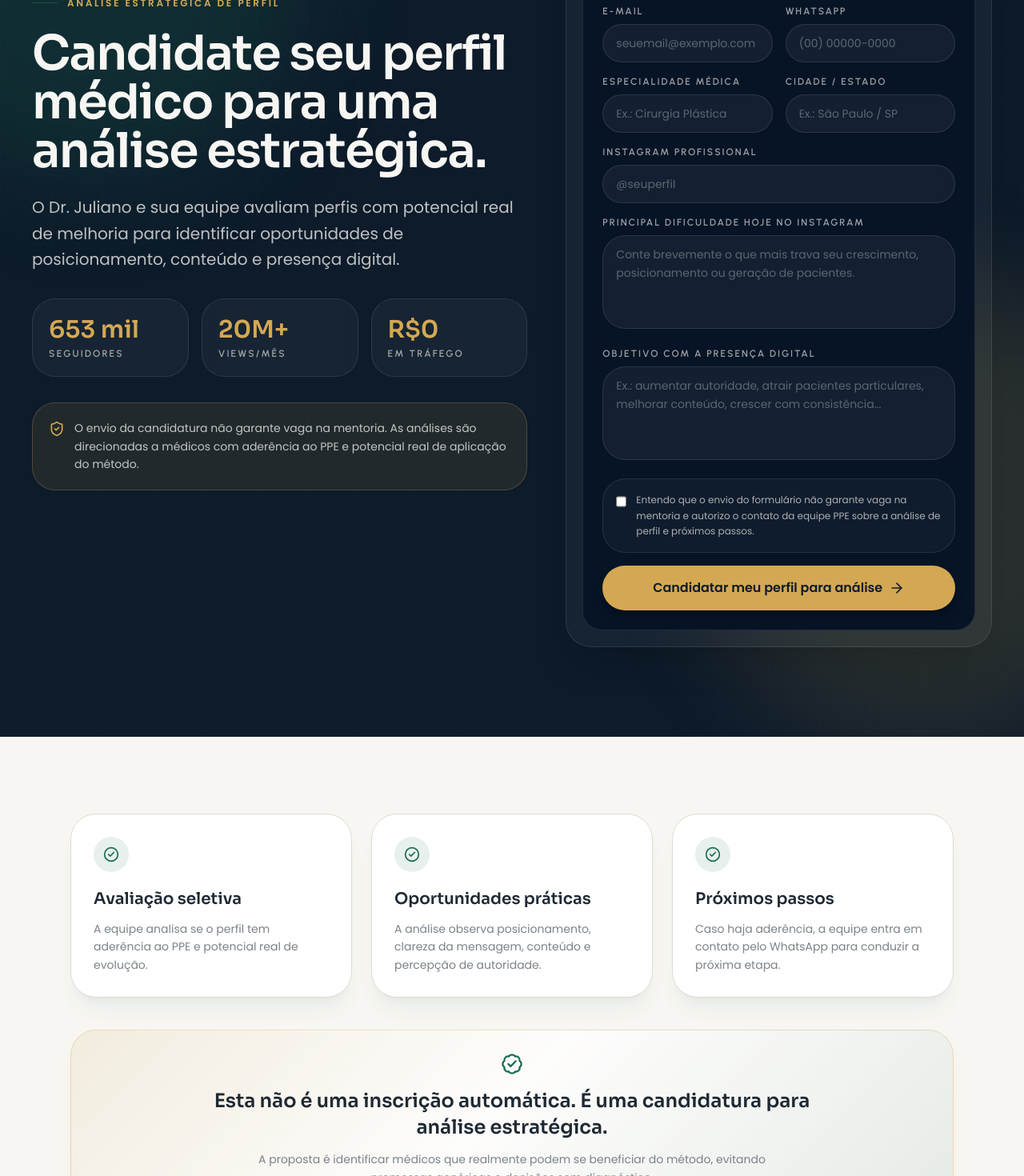
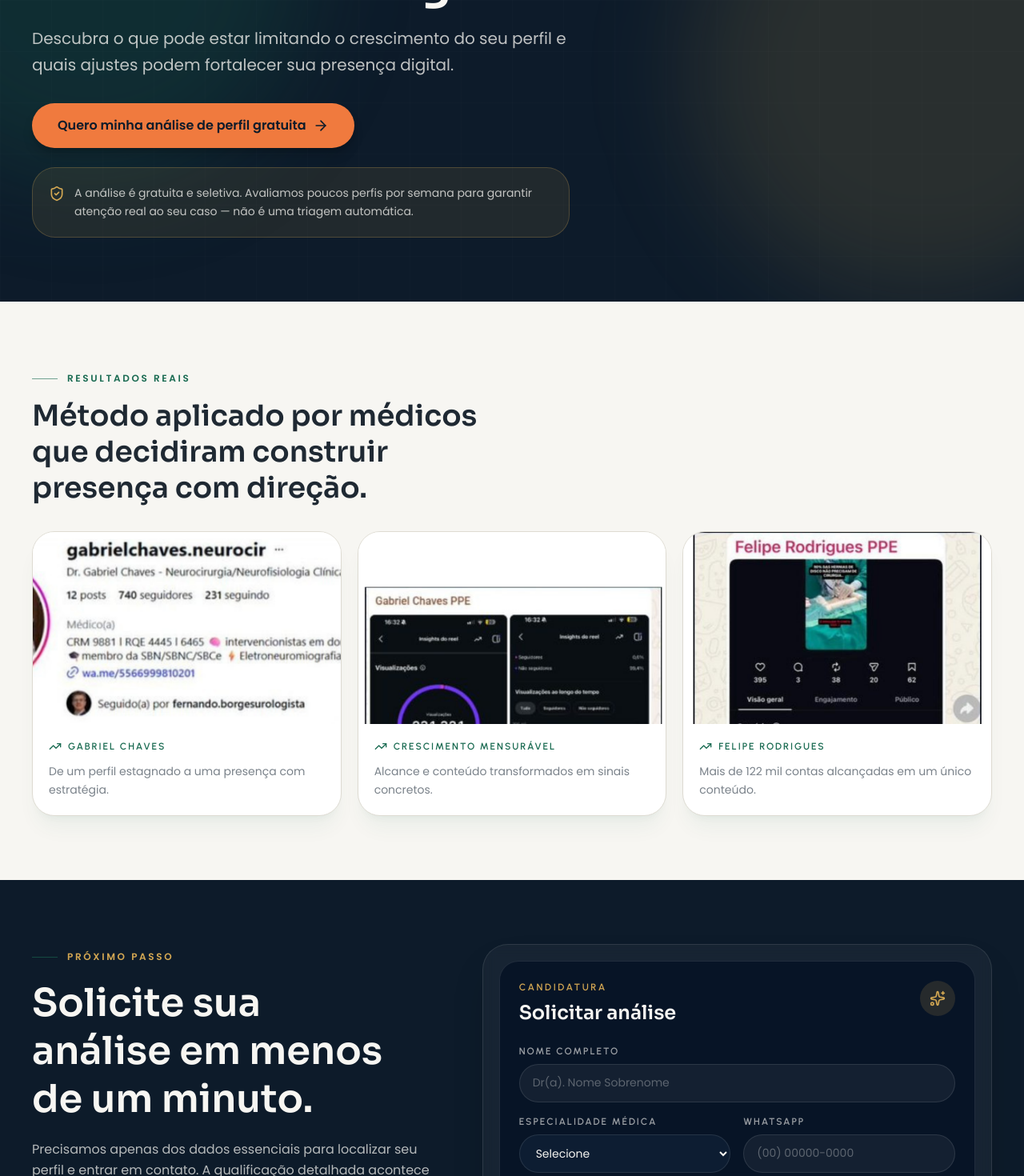
Before and after one commit to contatoagenciawin-ichthus/ppe-site, a Next.js app: page /analise-de-perfil in a window 1280 px wide. Shown: the part 320-1790 px from the top of the page at 80% size. Built offline with nearby package versions, Linux system fonts and the light colour scheme.

Commit message:
Revisa landing de análise de perfil (#1)
* revisa landing de análise de perfil

* noop

* remove arquivo técnico acidental

* Adiciona teste A/B de cores nos CTAs

```diff
--- a/app/analise-de-perfil/page.tsx
+++ b/app/analise-de-perfil/page.tsx
@@ -1,6 +1,6 @@
 'use client'
 
-import { useState } from 'react'
+import { useEffect, useState } from 'react'
 import { useRouter } from 'next/navigation'
 import {
   ArrowRight,
@@ -9,32 +9,76 @@ import {
   Loader2,
   ShieldCheck,
   Sparkles,
+  TrendingUp,
 } from 'lucide-react'
+import Image from 'next/image'
 import { Eyebrow } from '@/components/ppe/eyebrow'
 import { Reveal } from '@/components/ppe/reveal'
 
 type FormState = {
   name: string
-  email: string
   whatsapp: string
   specialty: string
-  location: string
   instagram: string
-  difficulty: string
-  goal: string
   consent: boolean
 }
 
 const initialState: FormState = {
   name: '',
-  email: '',
   whatsapp: '',
   specialty: '',
-  location: '',
   instagram: '',
-  difficulty: '',
-  goal: '',
   consent: false,
+}
+
+const specialties = [
+  'Anestesiologia',
+  'Cardiologia',
+  'Cirurgia Geral',
+  'Cirurgia Plástica',
+  'Clínica Médica',
+  'Dermatologia',
+  'Endocrinologia',
+  'Gastroenterologia',
+  'Geriatria',
+  'Ginecologia e Obstetrícia',
+  'Medicina de Família e Comunidade',
+  'Neurologia',
+  'Oftalmologia',
+  'Oncologia',
+  'Ortopedia e Traumatologia',
+  'Otorrinolaringologia',
+  'Pediatria',
+  'Psiquiatria',
+  'Radiologia',
+  'Reumatologia',
+  'Urologia',
+  'Outra especialidade',
+]
+
+type CtaVariant = 'A' | 'B'
+
+const ctaExperiment = {
+  A: {
+    name: 'gold',
+    className: 'bg-gold text-accent-foreground hover:bg-gold/90',
+  },
+  B: {
+    name: 'coral',
+    className: 'bg-[#F07A3E] text-[#0D1B2A] hover:bg-[#E96C2E]',
+  },
+} as const
+
+function trackClarity(eventName: string) {
+  if (typeof window === 'undefined') return
+
+  const clarity = (
+    window as Window & {
+      clarity?: (...args: string[]) => void
+    }
+  ).clarity
+
+  clarity?.('event', eventName)
 }
 
 export default function AnaliseDePerfilPage() {
@@ -42,6 +86,37 @@ export default function AnaliseDePerfilPage() {
   const [form, setForm] = useState<FormState>(initialState)
   const [isSubmitting, setIsSubmitting] = useState(false)
   const [error, setError] = useState('')
+  const [ctaVariant, setCtaVariant] = useState<CtaVariant>('A')
+  const variant = ctaExperiment[ctaVariant]
+
+  useEffect(() => {
+    const storageKey = 'ppe-cta-color-variant'
+    const storedVariant = window.localStorage.getItem(storageKey)
+    const selectedVariant: CtaVariant =
+      storedVariant === 'A' || storedVariant === 'B'
+        ? storedVariant
+        : Math.random() < 0.5
+          ? 'A'
+          : 'B'
+
+    window.localStorage.setItem(storageKey, selectedVariant)
+    setCtaVariant(selectedVariant)
+
+    const clarity = (
+      window as Window & {
+        clarity?: (...args: string[]) => void
+      }
+    ).clarity
+
+    clarity?.(
+      'set',
+      'cta_color_variant',
+      `${selectedVariant}_${ctaExperiment[selectedVariant].name}`
+    )
+    trackClarity(
+      `cta_color_experiment_view_${selectedVariant}_${ctaExperiment[selectedVariant].name}`
+    )
+  }, [])
 
   function updateField<K extends keyof FormState>(key: K, value: FormState[K]) {
     setForm((current) => ({ ...current, [key]: value }))
@@ -61,6 +136,7 @@ export default function AnaliseDePerfilPage() {
         body: JSON.stringify({
           ...form,
           source: 'analise-de-perfil',
+          experimentVariant: `${ctaVariant}_${variant.name}`,
         }),
       })
 
@@ -70,6 +146,7 @@ export default function AnaliseDePerfilPage() {
         throw new Error(data?.message || 'Não foi possível enviar sua candidatura.')
       }
 
+      trackClarity(`lead_submitted_${ctaVariant}_${variant.name}`)
       router.push('/obrigado')
     } catch (err) {
       setError(
@@ -84,7 +161,7 @@ export default function AnaliseDePerfilPage() {
 
   return (
     <main className="min-h-screen bg-background text-foreground">
-      <section className="relative overflow-hidden bg-deep py-24 text-deep-foreground md:py-28">
+      <section className="relative overflow-hidden bg-deep pb-16 pt-16 text-deep-foreground md:pb-20 md:pt-24">
         <div
           aria-hidden="true"
           className="pointer-events-none absolute -left-40 top-0 h-[34rem] w-[34rem] rounded-full bg-primary/24 blur-3xl"
@@ -105,63 +182,134 @@ export default function AnaliseDePerfilPage() {
           }}
         />
 
-        <div className="relative mx-auto grid max-w-7xl gap-12 px-6 md:grid-cols-[1fr_0.86fr] md:items-center md:px-10">
-          <div>
+        <div className="relative mx-auto max-w-7xl px-6 md:px-10">
+          <div className="max-w-4xl">
             <Reveal>
-              <Eyebrow className="text-gold">Análise estratégica de perfil</Eyebrow>
+              <Eyebrow className="text-gold">Análise gratuita de perfil médico</Eyebrow>
             </Reveal>
 
             <Reveal delay={80}>
               <h1 className="mt-6 max-w-4xl text-balance font-heading text-4xl font-semibold leading-[1.02] tracking-tight md:text-6xl">
-                Candidate seu perfil médico para uma análise estratégica.
+                Sua experiência médica pode gerar mais autoridade e demanda no
+                digital.
               </h1>
             </Reveal>
 
             <Reveal delay={140}>
               <p className="mt-6 max-w-2xl text-pretty text-lg leading-relaxed text-deep-foreground/76 md:text-xl">
-                O Dr. Juliano e sua equipe avaliam perfis com potencial real de
-                melhoria para identificar oportunidades de posicionamento,
-                conteúdo e presença digital.
+                Descubra o que pode estar limitando o crescimento do seu perfil
+                e quais ajustes podem fortalecer sua presença digital.
               </p>
             </Reveal>
 
             <Reveal delay={200}>
-              <div className="mt-8 grid max-w-2xl gap-4 sm:grid-cols-3">
-                {[
-                  ['653 mil', 'seguidores'],
-                  ['20M+', 'views/mês'],
-                  ['R$0', 'em tráfego'],
-                ].map(([value, label]) => (
-                  <div
-                    key={value}
-                    className="rounded-2xl border border-white/10 bg-white/[0.045] p-5 backdrop-blur-sm"
-                  >
-                    <p className="font-heading text-3xl font-semibold text-gold">
-                      {value}
-                    </p>
-                    <p className="mt-1 font-label text-xs font-semibold uppercase tracking-[0.18em] text-deep-foreground/62">
-                      {label}
-                    </p>
-                  </div>
-                ))}
-              </div>
+              <a
+                href="#formulario"
+                data-cta-variant={`${ctaVariant}_${variant.name}`}
+                onClick={() =>
+                  trackClarity(`cta_click_hero_${ctaVariant}_${variant.name}`)
+                }
+                className={`group mt-8 inline-flex h-14 items-center justify-center gap-2 rounded-full px-8 text-base font-semibold shadow-lg shadow-black/20 transition-all hover:-translate-y-0.5 ${variant.className}`}
+              >
+                Quero minha análise de perfil gratuita
+                <ArrowRight className="h-5 w-5 transition-transform group-hover:translate-x-1" />
+              </a>
             </Reveal>
 
             <Reveal delay={260}>
-              <div className="mt-8 max-w-2xl rounded-2xl border border-gold/25 bg-gold/10 p-5">
+              <div className="mt-6 max-w-2xl rounded-2xl border border-gold/25 bg-gold/10 p-5">
                 <div className="flex gap-3">
                   <ShieldCheck className="mt-0.5 h-5 w-5 shrink-0 text-gold" />
                   <p className="text-sm leading-relaxed text-deep-foreground/76">
-                    O envio da candidatura não garante vaga na mentoria. As
-                    análises são direcionadas a médicos com aderência ao PPE e
-                    potencial real de aplicação do método.
+                    A análise é gratuita e seletiva. Avaliamos poucos perfis por
+                    semana para garantir atenção real ao seu caso — não é uma
+                    triagem automática.
                   </p>
                 </div>
               </div>
             </Reveal>
           </div>
+        </div>
+      </section>
 
-          <Reveal delay={180}>
+      <section className="bg-background py-16 md:py-20">
+        <div className="mx-auto max-w-7xl px-6 md:px-10">
+          <Reveal>
+            <div className="mb-8 max-w-3xl">
+              <Eyebrow>Resultados reais</Eyebrow>
+              <h2 className="mt-4 text-balance font-heading text-3xl font-semibold leading-tight text-foreground md:text-4xl">
+                Método aplicado por médicos que decidiram construir presença com
+                direção.
+              </h2>
+            </div>
+          </Reveal>
+
+          <div className="grid gap-5 md:grid-cols-3">
+            {[
+              {
+                image: '/social-gabriel-antes.png',
+                name: 'Gabriel Chaves',
+                result: 'De um perfil estagnado a uma presença com estratégia.',
+              },
+              {
+                image: '/social-gabriel-insights.png',
+                name: 'Crescimento mensurável',
+                result: 'Alcance e conteúdo transformados em sinais concretos.',
+              },
+              {
+                image: '/social-felipe-print.png',
+                name: 'Felipe Rodrigues',
+                result: 'Mais de 122 mil contas alcançadas em um único conteúdo.',
+              },
+            ].map((proof, index) => (
+              <Reveal
+                key={proof.name}
+                delay={index * 80}
+                className="overflow-hidden rounded-[1.75rem] border border-border bg-card shadow-xl shadow-primary/5"
+              >
+                <div className="relative aspect-[16/10] overflow-hidden bg-muted">
+                  <Image
+                    src={proof.image}
+                    alt=""
+                    fill
+                    sizes="(min-width: 768px) 33vw, 100vw"
+                    className="object-cover object-top"
+                  />
+                </div>
+                <div className="p-5">
+                  <div className="flex items-center gap-2 text-primary">
+                    <TrendingUp className="h-4 w-4" />
+                    <p className="font-label text-xs font-semibold uppercase tracking-[0.16em]">
+                      {proof.name}
+                    </p>
+                  </div>
+                  <p className="mt-3 text-sm leading-relaxed text-muted-foreground">
+                    {proof.result}
+                  </p>
+                </div>
+              </Reveal>
+            ))}
+          </div>
+        </div>
+      </section>
+
+      <section id="formulario" className="bg-deep py-16 text-deep-foreground md:py-20">
+        <div className="mx-auto grid max-w-7xl gap-10 px-6 md:grid-cols-[0.82fr_1fr] md:items-start md:px-10">
+          <Reveal>
+            <div className="md:sticky md:top-10">
+              <Eyebrow className="text-gold">Próximo passo</Eyebrow>
+              <h2 className="mt-5 text-balance font-heading text-3xl font-semibold leading-tight md:text-5xl">
+                Solicite sua análise em menos de um minuto.
+              </h2>
+              <p className="mt-5 max-w-xl text-base leading-relaxed text-deep-foreground/72">
+                Precisamos apenas dos dados essenciais para localizar seu perfil
+                e entrar em contato. A qualificação detalhada acontece depois,
+                pelo WhatsApp.
+              </p>
+            </div>
+          </Reveal>
+
+          <Reveal delay={100}>
             <div className="rounded-[2rem] border border-white/10 bg-white/[0.045] p-5 shadow-2xl shadow-black/20 backdrop-blur-sm">
               <div className="rounded-[1.5rem] border border-white/10 bg-[#071426] p-6">
                 <div className="mb-6 flex items-start justify-between gap-4">
@@ -189,38 +337,20 @@ export default function AnaliseDePerfilPage() {
                   />
 
                   <div className="grid gap-4 sm:grid-cols-2">
-                    <Input
-                      label="E-mail"
-                      type="email"
-                      value={form.email}
-                      onChange={(value) => updateField('email', value)}
-                      placeholder="seuemail@exemplo.com"
+                    <Select
+                      label="Especialidade médica"
+                      value={form.specialty}
+                      onChange={(value) => updateField('specialty', value)}
+                      options={specialties}
                       required
                     />
 
                     <Input
                       label="WhatsApp"
+                      type="tel"
                       value={form.whatsapp}
                       onChange={(value) => updateField('whatsapp', value)}
                       placeholder="(00) 00000-0000"
-                      required
-                    />
-                  </div>
-
-                  <div className="grid gap-4 sm:grid-cols-2">
-                    <Input
-                      label="Especialidade médica"
-                      value={form.specialty}
-                      onChange={(value) => updateField('specialty', value)}
-                      placeholder="Ex.: Cirurgia Plástica"
-                      required
-                    />
-
-                    <Input
-                      label="Cidade / Estado"
-                      value={form.location}
-                      onChange={(value) => updateField('location', value)}
-                      placeholder="Ex.: São Paulo / SP"
                       required
                     />
                   </div>
@@ -230,22 +360,6 @@ export default function AnaliseDePerfilPage() {
                     value={form.instagram}
                     onChange={(value) => updateField('instagram', value)}
                     placeholder="@seuperfil"
-                    required
-                  />
-
-                  <Textarea
-                    label="Principal dificuldade hoje no Instagram"
-                    value={form.difficulty}
-                    onChange={(value) => updateField('difficulty', value)}
-                    placeholder="Conte brevemente o que mais trava seu crescimento, posicionamento ou geração de pacientes."
-                    required
-                  />
-
-                  <Textarea
-                    label="Objetivo com a presença digital"
-                    value={form.goal}
-                    onChange={(value) => updateField('goal', value)}
-                    placeholder="Ex.: aumentar autoridade, atrair pacientes particulares, melhorar conteúdo, crescer com consistência..."
                     required
                   />
 
@@ -276,7 +390,11 @@ export default function AnaliseDePerfilPage() {
                   <button
                     type="submit"
                     disabled={isSubmitting}
-                    className="group inline-flex h-14 w-full items-center justify-center gap-2 rounded-full bg-gold px-8 text-base font-semibold text-accent-foreground shadow-lg shadow-black/20 transition-all hover:-translate-y-0.5 hover:bg-gold/90 disabled:cursor-not-allowed disabled:opacity-70"
+                    data-cta-variant={`${ctaVariant}_${variant.name}`}
+                    onClick={() =>
+                      trackClarity(`cta_click_form_${ctaVariant}_${variant.name}`)
+                    }
+                    className={`group inline-flex h-14 w-full items-center justify-center gap-2 rounded-full px-8 text-base font-semibold shadow-lg shadow-black/20 transition-all hover:-translate-y-0.5 disabled:cursor-not-allowed disabled:opacity-70 ${variant.className}`}
                   >
                     {isSubmitting ? (
                       <>
@@ -285,7 +403,7 @@ export default function AnaliseDePerfilPage() {
                       </>
                     ) : (
                       <>
-                        Candidatar meu perfil para análise
+                        Quero minha análise de perfil gratuita
                         <ArrowRight className="h-5 w-5 transition-transform group-hover:translate-x-1" />
                       </>
                     )}
@@ -297,7 +415,7 @@ export default function AnaliseDePerfilPage() {
         </div>
       </section>
 
-      <section className="bg-background py-20 md:py-24">
+      <section className="bg-background py-16 md:py-20">
         <div className="mx-auto max-w-6xl px-6">
           <div className="grid gap-6 md:grid-cols-3">
             {[
@@ -389,17 +507,17 @@ function Input({
   )
 }
 
-function Textarea({
+function Select({
   label,
   value,
   onChange,
-  placeholder,
+  options,
   required,
 }: {
   label: string
   value: string
   onChange: (value: string) => void
-  placeholder?: string
+  options: string[]
   required?: boolean
 }) {
   return (
@@ -408,14 +526,21 @@ function Textarea({
         {label}
       </span>
 
-      <textarea
+      <select
         value={value}
         required={required}
         onChange={(event) => onChange(event.target.value)}
-        placeholder={placeholder}
-        rows={4}
-        className="w-full resize-none rounded-2xl border border-white/10 bg-white/[0.055] px-4 py-3 text-sm leading-relaxed text-deep-foreground outline-none transition placeholder:text-deep-foreground/32 focus:border-gold/50 focus:bg-white/[0.075]"
-      />
+        className="h-12 w-full rounded-2xl border border-white/10 bg-[#0d1d32] px-4 text-sm text-deep-foreground outline-none transition focus:border-gold/50"
+      >
+        <option value="" disabled>
+          Selecione
+        </option>
+        {options.map((option) => (
+          <option key={option} value={option}>
+            {option}
+          </option>
+        ))}
+      </select>
     </label>
   )
 }
--- a/app/api/leads/route.ts
+++ b/app/api/leads/route.ts
@@ -13,8 +13,6 @@ type LeadPayload = {
   consent?: boolean
   source?: string
 }
-
-const resend = new Resend(process.env.RESEND_API_KEY)
 
 export async function POST(request: Request) {
   try {
@@ -35,13 +33,9 @@ export async function POST(request: Request) {
 
     const missingFields = [
       ['name', lead.name],
-      ['email', lead.email],
       ['whatsapp', lead.whatsapp],
       ['specialty', lead.specialty],
-      ['location', lead.location],
       ['instagram', lead.instagram],
-      ['difficulty', lead.difficulty],
-      ['goal', lead.goal],
     ].filter(([, value]) => !value)
 
     if (missingFields.length > 0 || !lead.consent) {
@@ -50,13 +44,6 @@ export async function POST(request: Request) {
           message:
             'Preencha todos os campos obrigatórios e aceite o contato da equipe PPE.',
         },
-        { status: 400 }
-      )
-    }
-
-    if (!isValidEmail(lead.email)) {
-      return NextResponse.json(
-        { message: 'Informe um e-mail válido.' },
         { status: 400 }
       )
     }
@@ -78,26 +65,23 @@ export async function POST(request: Request) {
       )
     }
 
+    const resend = new Resend(process.env.RESEND_API_KEY)
+
     const createdAt = new Date().toLocaleString('pt-BR', {
       timeZone: 'America/Sao_Paulo',
     })
 
-    await resend.emails.send({
+    const internalEmail = await resend.emails.send({
       from: process.env.LEADS_FROM_EMAIL,
       to: process.env.LEADS_TO_EMAIL,
       subject: `Nova candidatura PPE — ${lead.name}`,
-      replyTo: lead.email,
       html: buildInternalEmailHtml(lead, createdAt),
       text: buildInternalEmailText(lead, createdAt),
     })
 
-    await resend.emails.send({
-      from: process.env.LEADS_FROM_EMAIL,
-      to: lead.email,
-      subject: 'Recebemos sua candidatura para a Análise de Perfil PPE',
-      html: buildLeadConfirmationHtml(lead.name),
-      text: buildLeadConfirmationText(lead.name),
-    })
+    if (internalEmail.error) {
+      throw new Error(`Resend recusou o envio: ${internalEmail.error.message}`)
+    }
 
     if (process.env.WHATSAPP_WEBHOOK_URL) {
       await fetch(process.env.WHATSAPP_WEBHOOK_URL, {
@@ -134,10 +118,6 @@ function sanitize(value: unknown) {
   return value.trim().slice(0, 2000)
 }
 
-function isValidEmail(email: string) {
-  return /^[^\s@]+@[^\s@]+\.[^\s@]+$/.test(email)
-}
-
 function buildInternalEmailText(
   lead: Required<LeadPayload>,
   createdAt: string
@@ -149,17 +129,9 @@ Data: ${createdAt}
 Origem: ${lead.source}
 
 Nome: ${lead.name}
-E-mail: ${lead.email}
 WhatsApp: ${lead.whatsapp}
 Especialidade: ${lead.specialty}
-Cidade/Estado: ${lead.location}
 Instagram: ${lead.instagram}
-
-Principal dificuldade:
-${lead.difficulty}
-
-Objetivo com a presença digital:
-${lead.goal}
 
 Consentimento: ${lead.consent ? 'Sim' : 'Não'}
 `
@@ -178,61 +150,13 @@ function buildInternalEmailHtml(
     <hr style="border: none; border-top: 1px solid #DEDAD0; margin: 24px 0;" />
 
     <p><strong>Nome:</strong> ${lead.name}</p>
-    <p><strong>E-mail:</strong> ${lead.email}</p>
     <p><strong>WhatsApp:</strong> ${lead.whatsapp}</p>
     <p><strong>Especialidade:</strong> ${lead.specialty}</p>
-    <p><strong>Cidade/Estado:</strong> ${lead.location}</p>
     <p><strong>Instagram:</strong> ${lead.instagram}</p>
-
-    <h2 style="color: #0D1B2A; margin-top: 28px;">Principal dificuldade</h2>
-    <p>${escapeHtml(lead.difficulty)}</p>
-
-    <h2 style="color: #0D1B2A; margin-top: 28px;">Objetivo com a presença digital</h2>
-    <p>${escapeHtml(lead.goal)}</p>
 
     <p style="margin-top: 28px;"><strong>Consentimento:</strong> ${
       lead.consent ? 'Sim' : 'Não'
     }</p>
-  </div>
-  `
-}
-
-function buildLeadConfirmationText(name: string) {
-  return `
-Olá, ${name}.
-
-Recebemos sua candidatura para a Análise Estratégica de Perfil Médico do PPE.
-
-A equipe irá avaliar suas informações e, caso haja aderência com o Protocolo Presença Exponencial, entrará em contato pelo WhatsApp com os próximos passos.
-
-O envio da candidatura não garante vaga na mentoria.
-
-Equipe PPE
-`
-}
-
-function buildLeadConfirmationHtml(name: string) {
-  return `
-  <div style="font-family: Arial, sans-serif; color: #1F2933; line-height: 1.6;">
-    <h1 style="color: #0D1B2A;">Candidatura recebida</h1>
-
-    <p>Olá, ${escapeHtml(name)}.</p>
-
-    <p>
-      Recebemos sua candidatura para a <strong>Análise Estratégica de Perfil Médico do PPE</strong>.
-    </p>
-
-    <p>
-      A equipe irá avaliar suas informações e, caso haja aderência com o
-      <strong>Protocolo Presença Exponencial</strong>, entrará em contato pelo WhatsApp
-      com os próximos passos.
-    </p>
-
-    <p style="color: #7A828A;">
-      O envio da candidatura não garante vaga na mentoria.
-    </p>
-
-    <p>Equipe PPE</p>
   </div>
   `
 }
```
Also changed, not shown: components/ppe/video-hero.tsx (+13 -4 lines), public/hero-poster.jpg (added), 1 other file (tests, documents, lock files or other folders).
